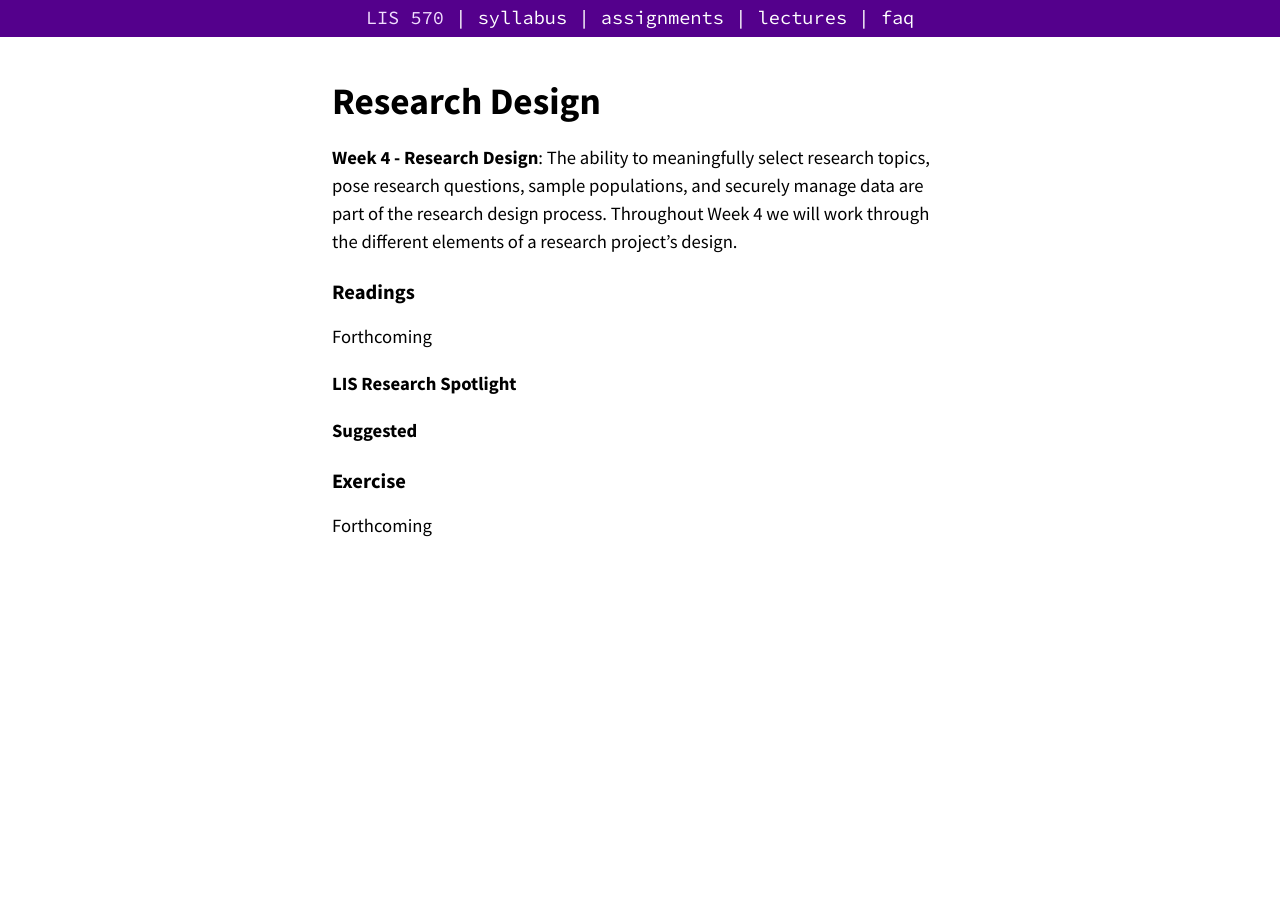
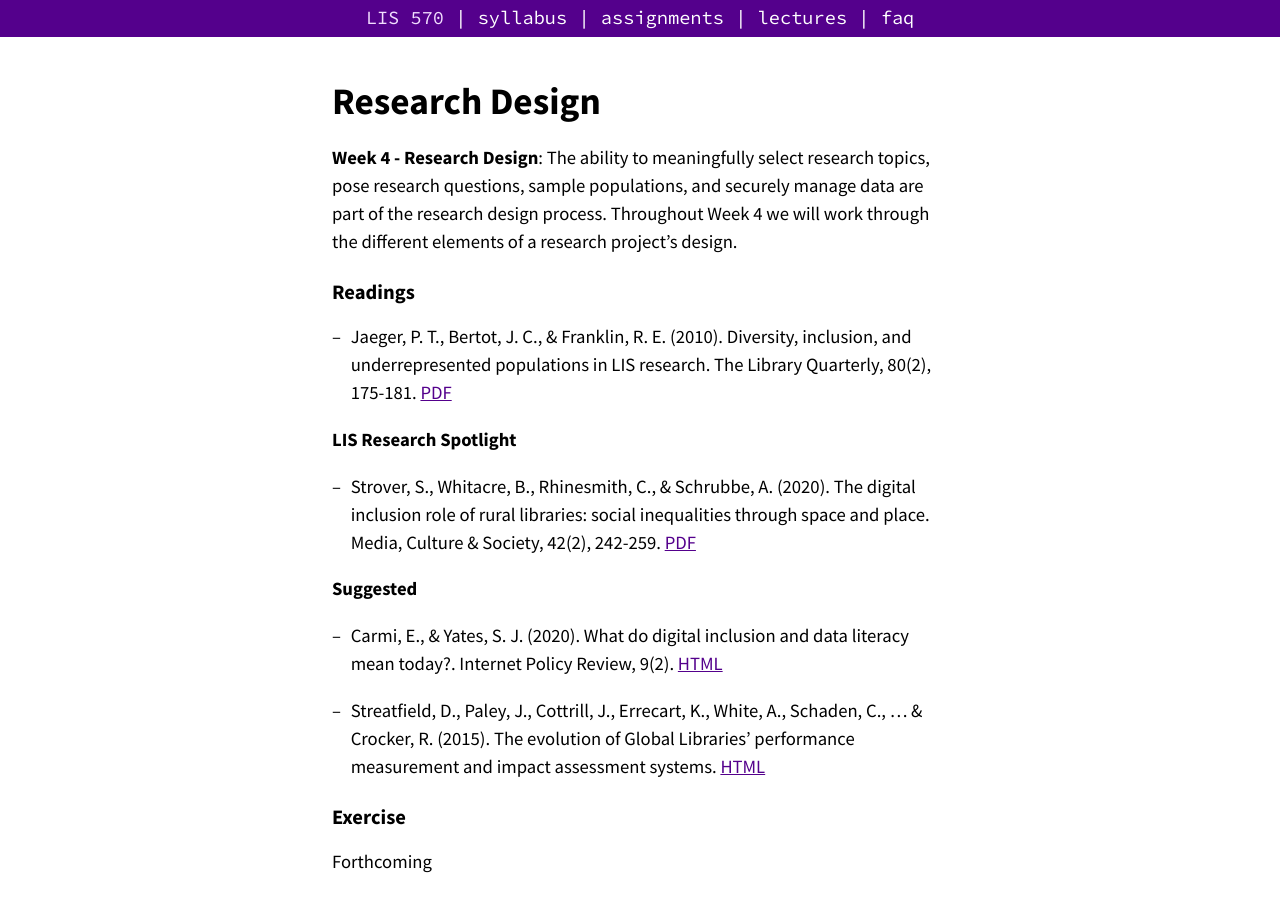
Before and after one commit to nniiicc/LIS-570-Au2020, a Jekyll site: the page built from _2020/res-design.md, in a window 1280 px wide. Built offline with Jekyll 4.4.1, drawn with Linux system fonts in a browser that asks for light colours.

Commit message:
push week 4 readings

```diff
--- a/_2020/res-design.md
+++ b/_2020/res-design.md
@@ -13,12 +13,16 @@ video:
 
 
 ## Readings
-Forthcoming
+ - Jaeger, P. T., Bertot, J. C., & Franklin, R. E. (2010). Diversity, inclusion, and underrepresented populations in LIS research. The Library Quarterly, 80(2), 175-181. [PDF](https://www.journals.uchicago.edu/doi/pdf/10.1086/651053)
 
 **LIS Research Spotlight**
+- Strover, S., Whitacre, B., Rhinesmith, C., & Schrubbe, A. (2020). The digital inclusion role of rural libraries: social inequalities through space and place. Media, Culture & Society, 42(2), 242-259. [PDF]()
 
 **Suggested**
 
+- Carmi, E., & Yates, S. J. (2020). What do digital inclusion and data literacy mean today?. Internet Policy Review, 9(2). [HTML](https://policyreview.info/digital-inclusion)
+
+- Streatfield, D., Paley, J., Cottrill, J., Errecart, K., White, A., Schaden, C., ... & Crocker, R. (2015). The evolution of Global Libraries’ performance measurement and impact assessment systems. [HTML](https://www.emerald.com/insight/content/doi/10.1108/PMM-04-2015-0010/full/html)
 
 ## Exercise
 Forthcoming
```
Also changed, not shown: 4 other files.
